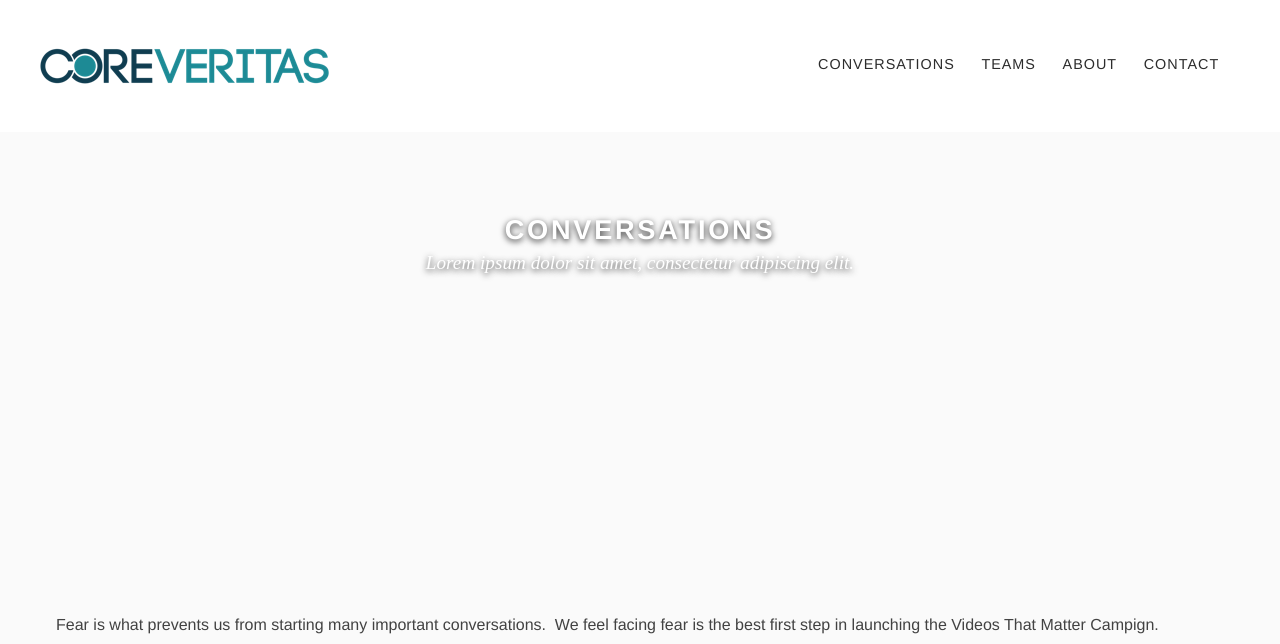
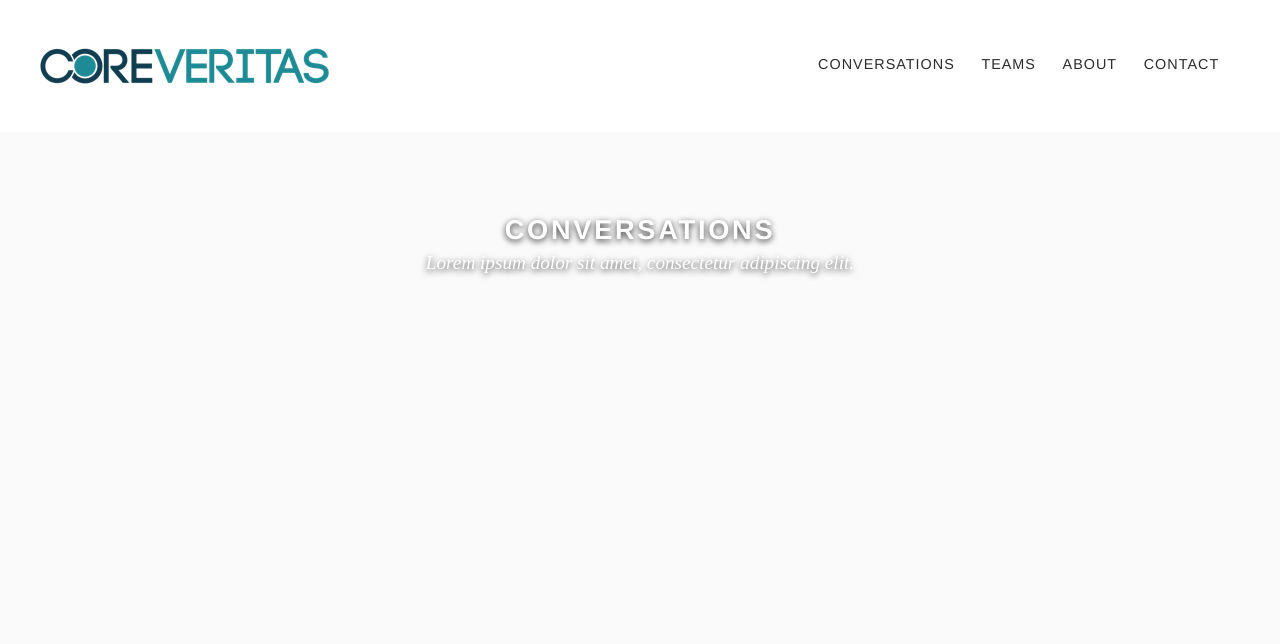
Before and after one commit to michaeldmcqueen/coreveritas.org, a Jekyll site: the page built from pages/conversation/conversation.md, in a window 1280 px wide. Shown: the top 644 px of the page. Built offline with Jekyll 4.4.1, drawn with Linux system fonts in a browser that asks for light colours; nearby versions of some CDN libraries; grey boxes are pictures that could not be loaded.

Commit message:
Updated '/pages/conversation/conversation.md' via CloudCannon

```diff
--- a/pages/conversation/conversation.md
+++ b/pages/conversation/conversation.md
@@ -7,6 +7,3 @@ header_image_path: /assets/images/sub-page-headers/Anna-Will.jpg
 quote: Conversation is food for the soul.
 quote_attribute: Mexican Proverb
 ---
-
-
-Fear is what prevents us from starting many important conversations.&nbsp; We feel facing fear is the best first step in launching the Videos That Matter Campign.&nbsp;
```
